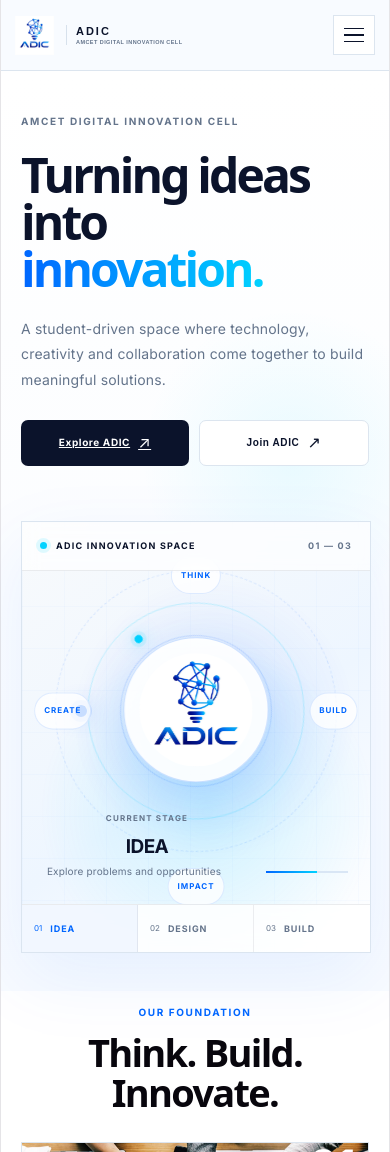
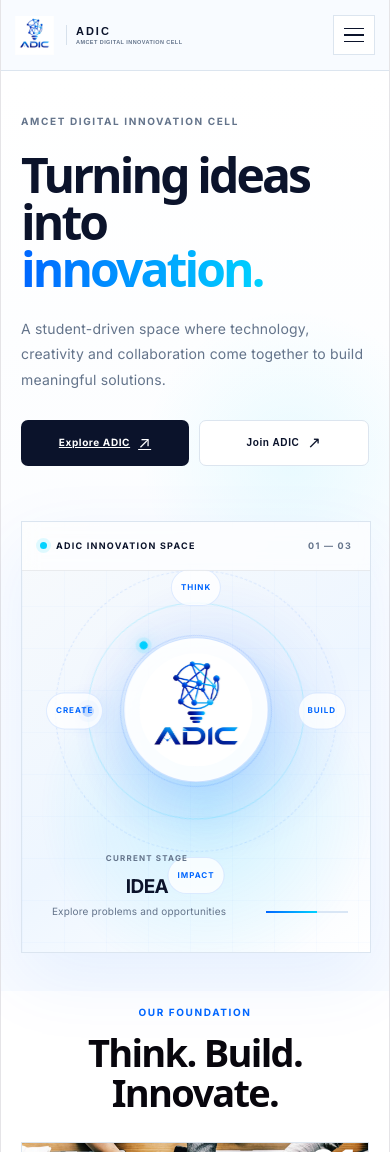
Before and after one commit to Developer13AMCET/ADIC-WEB, a React (Vite) app: page / in a window 390 px wide. Shown: the top 1152 px of the page. Built offline with nearby package versions, Linux system fonts and the light colour scheme.

Commit message:
Fix full width layout and mobile journey

```diff
--- a/src/components/StudentJourney.css
+++ b/src/components/StudentJourney.css
@@ -16,7 +16,7 @@
 }
 
 /* =========================
-   GRID
+   BACKGROUND GRID
 ========================= */
 
 .visual-grid {
@@ -37,7 +37,7 @@
 }
 
 /* =========================
-   GLOWS
+   GLOW
 ========================= */
 
 .visual-glow {
@@ -72,7 +72,7 @@
 }
 
 /* =========================
-   TOP LINE
+   TOP BAR
 ========================= */
 
 .visual-topline {
@@ -94,6 +94,7 @@
 .status-dot {
   width: 7px;
   height: 7px;
+  flex-shrink: 0;
   border-radius: 50%;
   background: #00d2ff;
   box-shadow: 0 0 0 4px rgba(0, 210, 255, 0.12);
@@ -105,7 +106,7 @@
 }
 
 /* =========================
-   LOGO STAGE
+   MAIN LOGO STAGE
 ========================= */
 
 .logo-stage {
@@ -116,10 +117,6 @@
   height: 360px;
   transform: translate(-50%, -50%);
 }
-
-/* =========================
-   RINGS
-========================= */
 
 .logo-ring {
   position: absolute;
@@ -217,7 +214,6 @@
   font-size: 8px;
   font-weight: 800;
   letter-spacing: 0.12em;
-  white-space: nowrap;
 }
 
 .label-top {
@@ -245,7 +241,7 @@
 }
 
 /* =========================
-   JOURNEY STATUS
+   CURRENT STAGE
 ========================= */
 
 .journey-status {
@@ -254,6 +250,7 @@
   left: 22px;
   right: 22px;
   bottom: 76px;
+
   display: flex;
   align-items: flex-end;
   justify-content: space-between;
@@ -280,7 +277,6 @@
   margin: 5px 0 0;
   color: #64748b;
   font-size: 10px;
-  line-height: 1.6;
 }
 
 .journey-line {
@@ -289,6 +285,7 @@
   margin-bottom: 8px;
   background: #d9e6f5;
   overflow: hidden;
+  flex-shrink: 0;
 }
 
 .journey-progress {
@@ -303,7 +300,7 @@
 }
 
 /* =========================
-   JOURNEY STAGES
+   DESKTOP STAGES
 ========================= */
 
 .journey-stages {
@@ -312,9 +309,12 @@
   left: 0;
   right: 0;
   bottom: 0;
+
   height: 52px;
+
   display: grid;
   grid-template-columns: repeat(3, 1fr);
+
   border-top: 1px solid rgba(11, 19, 43, 0.08);
   background: rgba(255, 255, 255, 0.82);
   backdrop-filter: blur(8px);
@@ -324,11 +324,15 @@
   display: flex;
   align-items: center;
   gap: 10px;
+
   padding: 0 17px;
+
   border: 0;
   border-right: 1px solid rgba(11, 19, 43, 0.07);
+
   background: transparent;
   color: #64748b;
+
   font-family: inherit;
   cursor: pointer;
   text-align: left;
@@ -352,255 +356,20 @@
   background: rgba(0, 102, 255, 0.045);
 }
 
-/* =========================================================
-   MOBILE
-   ONLY POSITIONING / SPACING
-========================================================= */
-
-@media (max-width: 700px) {
-
-  .innovation-visual {
-    min-height: 430px;
-  }
-
-  /* Central logo/rings */
-  .logo-stage {
-    width: 290px;
-    height: 290px;
-    top: 44%;
-  }
-
-  .ring-one {
-    width: 150px;
-    height: 150px;
-  }
-
-  .ring-two {
-    width: 215px;
-    height: 215px;
-  }
-
-  .ring-three {
-    width: 280px;
-    height: 280px;
-  }
-
-  .hero-logo-button {
-    width: 145px;
-    height: 145px;
-  }
-
-  /* THINK */
-  .label-top {
-    top: 3px;
-  }
-
-  /* CREATE */
-  .label-left {
-    left: -5px;
-  }
-
-  /* BUILD */
-  .label-right {
-    right: -5px;
-  }
-
-  /* IMPACT - moved below the description area */
-  .label-bottom {
-    bottom: -38px;
-  }
-
-  /* Current stage */
-  .journey-status {
-    left: 22px;
-    right: 22px;
-    bottom: 72px;
-    display: flex;
-    align-items: flex-end;
-    gap: 16px;
-  }
-
-  .journey-status > div:first-child {
-    min-width: 0;
-    flex: 1;
-  }
-
-  .journey-status p {
-    max-width: 180px;
-    margin-top: 5px;
-    line-height: 1.65;
-  }
-
-  /* Progress line */
-  .journey-line {
-    width: 82px;
-    flex-shrink: 0;
-    margin-bottom: 7px;
-  }
-
-  /* Bottom navigation */
-  .journey-stages {
-    height: 47px;
-  }
-
-  .journey-stages button {
-    padding: 0 12px;
-    gap: 8px;
-  }
-
-  .journey-stages button span {
-    font-size: 8px;
-  }
-
-  .journey-stages button strong {
-    font-size: 9px;
-  }
-}
-
-/* =========================================================
-   CONTINUOUS MOTION
-========================================================= */
+/* =========================
+   ANIMATIONS
+========================= */
 
 .logo-ring.ring-one {
-  animation: heroSpinOne 11s linear infinite;
+  animation: heroSpinOne 6s linear infinite;
 }
 
 .logo-ring.ring-two {
-  animation: heroSpinTwo 15s linear infinite;
+  animation: heroSpinTwo 9s linear infinite;
 }
 
 .logo-ring.ring-three {
-  animation: heroSpinThree 20s linear infinite;
-}
-
-.logo-aura {
-  animation: heroPulse 3s ease-in-out infinite;
-}
-
-.hero-logo-button {
-  animation: heroFloat 4s ease-in-out infinite;
-}
-
-.label-top {
-  animation: heroLabelTop 5s ease-in-out infinite;
-}
-
-.label-right {
-  animation: heroLabelRight 5.7s ease-in-out infinite;
-}
-
-.label-bottom {
-  animation: heroLabelBottom 6.2s ease-in-out infinite;
-}
-
-.label-left {
-  animation: heroLabelLeft 5.4s ease-in-out infinite;
-}
-
-/* =========================
-   BASIC ANIMATION
-========================= */
-
-@keyframes heroSpinOne {
-  to {
-    transform: translate(-50%, -50%) rotate(360deg);
-  }
-}
-
-@keyframes heroSpinTwo {
-  to {
-    transform: translate(-50%, -50%) rotate(-360deg);
-  }
-}
-
-@keyframes heroSpinThree {
-  to {
-    transform: translate(-50%, -50%) rotate(360deg);
-  }
-}
-
-@keyframes heroPulse {
-  0%,
-  100% {
-    transform: translate(-50%, -50%) scale(0.9);
-    opacity: 0.65;
-  }
-
-  50% {
-    transform: translate(-50%, -50%) scale(1.15);
-    opacity: 1;
-  }
-}
-
-@keyframes heroFloat {
-  0%,
-  100% {
-    transform: translate(-50%, -50%) translateY(0);
-  }
-
-  50% {
-    transform: translate(-50%, -50%) translateY(-10px);
-  }
-}
-
-@keyframes heroLabelTop {
-  0%,
-  100% {
-    transform: translateX(-50%) translateY(0);
-  }
-
-  50% {
-    transform: translateX(-50%) translateY(-12px);
-  }
-}
-
-@keyframes heroLabelRight {
-  0%,
-  100% {
-    transform: translateY(-50%) translateX(0);
-  }
-
-  50% {
-    transform: translateY(-50%) translateX(12px);
-  }
-}
-
-@keyframes heroLabelBottom {
-  0%,
-  100% {
-    transform: translateX(-50%) translateY(0);
-  }
-
-  50% {
-    transform: translateX(-50%) translateY(12px);
-  }
-}
-
-@keyframes heroLabelLeft {
-  0%,
-  100% {
-    transform: translateY(-50%) translateX(0);
-  }
-
-  50% {
-    transform: translateY(-50%) translateX(-12px);
-  }
-}
-
-/* =========================================================
-   STRONGER MOTION
-========================================================= */
-
-.logo-ring.ring-one {
-  animation-duration: 6s;
-}
-
-.logo-ring.ring-two {
-  animation-duration: 9s;
-}
-
-.logo-ring.ring-three {
-  animation-duration: 13s;
+  animation: heroSpinThree 13s linear infinite;
 }
 
 .logo-aura {
@@ -641,6 +410,7 @@
   box-shadow:
     0 0 0 5px rgba(0, 102, 255, 0.12),
     0 0 22px rgba(0, 102, 255, 0.45);
+
   animation: orbitDot 5s linear infinite;
 }
 
@@ -651,12 +421,31 @@
   box-shadow:
     0 0 0 4px rgba(0, 210, 255, 0.12),
     0 0 18px rgba(0, 210, 255, 0.5);
+
   animation: orbitDotReverse 7s linear infinite;
 }
 
 /* =========================
-   STRONG MOTION KEYFRAMES
+   KEYFRAMES
 ========================= */
+
+@keyframes heroSpinOne {
+  to {
+    transform: translate(-50%, -50%) rotate(360deg);
+  }
+}
+
+@keyframes heroSpinTwo {
+  to {
+    transform: translate(-50%, -50%) rotate(-360deg);
+  }
+}
+
+@keyframes heroSpinThree {
+  to {
+    transform: translate(-50%, -50%) rotate(360deg);
+  }
+}
 
 @keyframes heroPulseStrong {
   0%,
@@ -741,10 +530,95 @@
 }
 
 /* =========================
-   MOBILE ORBIT DOTS
+   MOBILE
 ========================= */
 
 @media (max-width: 700px) {
+  .innovation-visual {
+    min-height: 430px;
+  }
+
+  .logo-stage {
+    width: 290px;
+    height: 290px;
+    top: 44%;
+  }
+
+  .ring-one {
+    width: 150px;
+    height: 150px;
+  }
+
+  .ring-two {
+    width: 215px;
+    height: 215px;
+  }
+
+  .ring-three {
+    width: 280px;
+    height: 280px;
+  }
+
+  .hero-logo-button {
+    width: 145px;
+    height: 145px;
+  }
+
+  .label-top {
+    top: 3px;
+  }
+
+  .label-right {
+    right: -5px;
+  }
+
+  .label-left {
+    left: -5px;
+  }
+
+  .label-bottom {
+    bottom: -38px;
+  }
+
+  /* Current stage */
+  .journey-status {
+    left: 22px;
+    right: 22px;
+    bottom: 32px;
+
+    display: flex;
+    align-items: flex-end;
+    gap: 16px;
+  }
+
+  .journey-status > div:first-child {
+    min-width: 0;
+    flex: 1;
+  }
+
+  .journey-status strong {
+    font-size: 19px;
+  }
+
+  .journey-status p {
+    max-width: 190px;
+    margin-top: 5px;
+    line-height: 1.65;
+  }
+
+  .journey-line {
+    width: 82px;
+    flex-shrink: 0;
+    margin-bottom: 7px;
+  }
+
+  /*
+    MOBILE:
+    Hide IDEA / DESIGN / BUILD navigation
+  */
+  .journey-stages {
+    display: none;
+  }
 
   .logo-stage::before {
     animation-name: orbitDotMobile;
@@ -753,22 +627,25 @@
   .logo-stage::after {
     animation-name: orbitDotReverseMobile;
   }
+}
 
-}
+/* =========================
+   MOBILE ORBIT
+========================= */
 
 @keyframes orbitDotMobile {
   from {
     transform:
       translate(-50%, -50%)
       rotate(0deg)
-      translateX(115px);
+      translateX(108px);
   }
 
   to {
     transform:
       translate(-50%, -50%)
       rotate(360deg)
-      translateX(115px);
+      translateX(108px);
   }
 }
 
@@ -777,23 +654,22 @@
     transform:
       translate(-50%, -50%)
       rotate(360deg)
-      translateX(92px);
+      translateX(84px);
   }
 
   to {
     transform:
       translate(-50%, -50%)
       rotate(0deg)
-      translateX(92px);
+      translateX(84px);
   }
 }
 
-/* =========================================================
+/* =========================
    REDUCED MOTION
-========================================================= */
+========================= */
 
 @media (prefers-reduced-motion: reduce) {
-
   .logo-ring,
   .logo-aura,
   .hero-logo-button,
@@ -803,5 +679,4 @@
   .logo-stage::after {
     animation: none !important;
   }
-
 }
--- a/src/index.css
+++ b/src/index.css
@@ -9,7 +9,8 @@
   --accent-border: rgba(170, 59, 255, 0.5);
   --social-bg: rgba(244, 243, 236, 0.5);
   --shadow:
-    rgba(0, 0, 0, 0.1) 0 10px 15px -3px, rgba(0, 0, 0, 0.05) 0 4px 6px -2px;
+    rgba(0, 0, 0, 0.1) 0 10px 15px -3px,
+    rgba(0, 0, 0, 0.05) 0 4px 6px -2px;
 
   --sans: system-ui, 'Segoe UI', Roboto, sans-serif;
   --heading: system-ui, 'Segoe UI', Roboto, sans-serif;
@@ -42,7 +43,8 @@
     --accent-border: rgba(192, 132, 252, 0.5);
     --social-bg: rgba(47, 48, 58, 0.5);
     --shadow:
-      rgba(0, 0, 0, 0.4) 0 10px 15px -3px, rgba(0, 0, 0, 0.25) 0 4px 6px -2px;
+      rgba(0, 0, 0, 0.4) 0 10px 15px -3px,
+      rgba(0, 0, 0, 0.25) 0 4px 6px -2px;
   }
 
   #social .button-icon {
@@ -52,12 +54,15 @@
 
 body {
   margin: 0;
+  width: 100%;
+  min-width: 0;
 }
 
 #root {
-  width: 1126px;
-  max-width: 100%;
-  margin: 0 auto;
+  width: 100%;
+  max-width: none;
+  margin: 0;
+  padding: 0;
   text-align: center;
   border-inline: 1px solid var(--border);
   min-height: 100svh;
@@ -77,20 +82,24 @@
   font-size: 56px;
   letter-spacing: -1.68px;
   margin: 32px 0;
+
   @media (max-width: 1024px) {
     font-size: 36px;
     margin: 20px 0;
   }
 }
+
 h2 {
   font-size: 24px;
   line-height: 118%;
   letter-spacing: -0.24px;
   margin: 0 0 8px;
+
   @media (max-width: 1024px) {
     font-size: 20px;
   }
 }
+
 p {
   margin: 0;
 }
```
